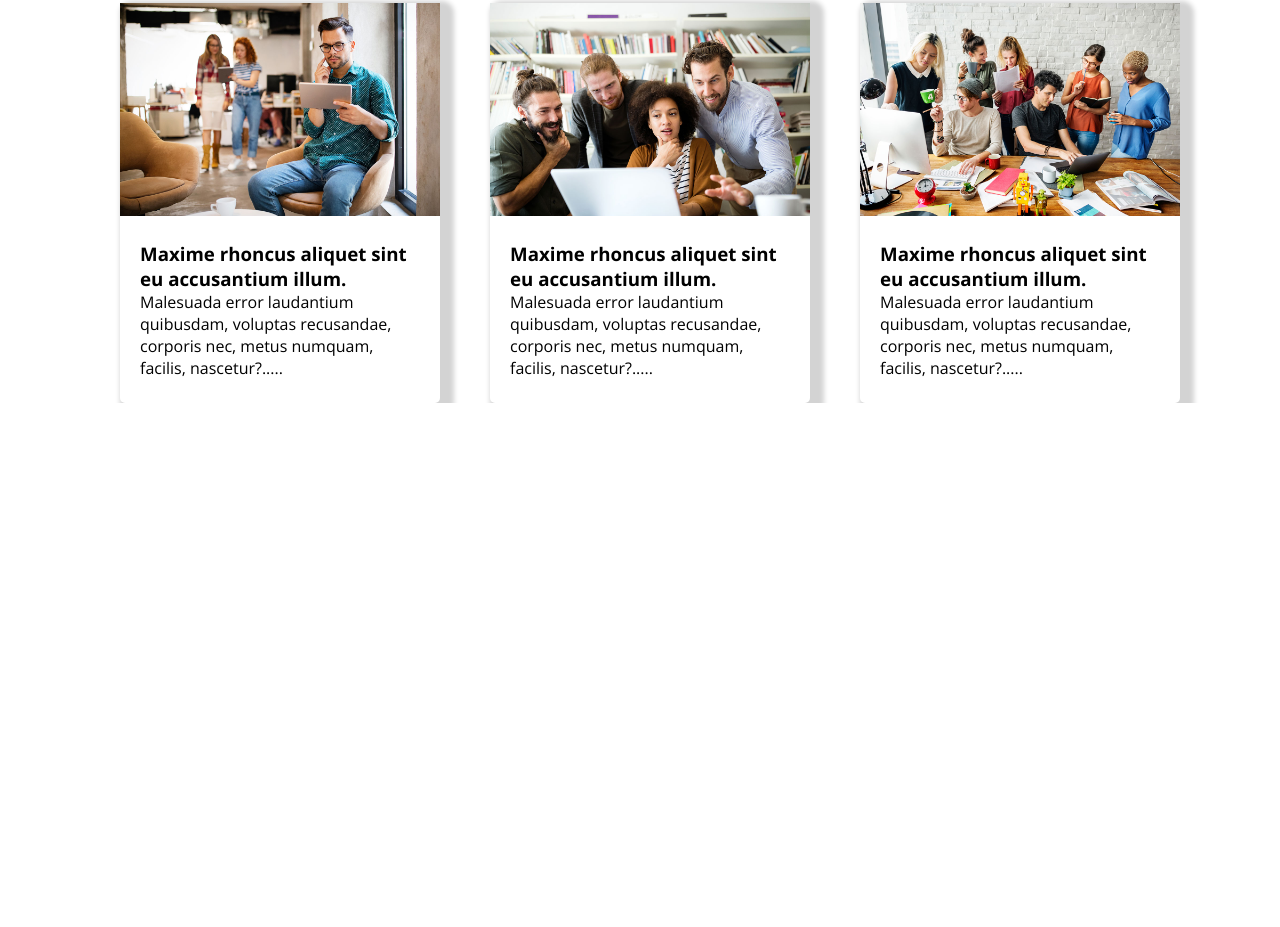
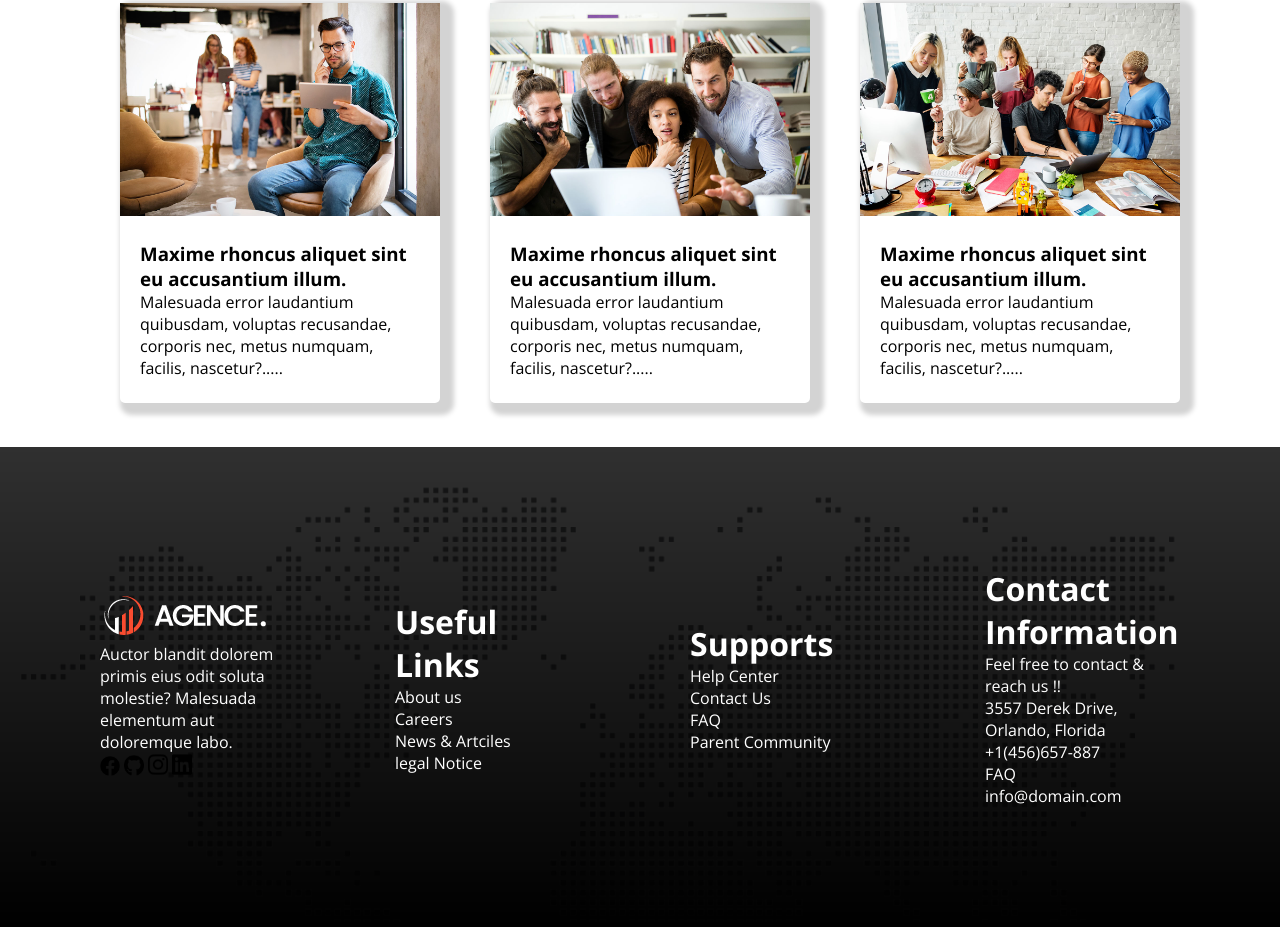
Before and after one commit to ShajIslam/Digital-Products-Project, a plain HTML site: page index.html in a window 1280 px wide. Shown: the part 2429-3356 px from the top of the page. Before the commit the page ends 2832 px from the top, so only its background shows below. Drawn offline with nearby package versions, Linux system fonts and the light colour scheme.

Commit message:
footer draft

```diff
--- a/index.html
+++ b/index.html
@@ -144,7 +144,48 @@
         </div>
        </section>
     </main>
-    <footer></footer>
+    <br>
+    <br>
+
+    <footer>
+       <div class="footer-container">
+        <div class="first-col">
+            <img src="logo/logo.png" alt="">
+            <p class="footer-para">Auctor blandit dolorem primis eius odit soluta molestie? Malesuada elementum aut doloremque labo.</p>
+
+            <img class="icons" src="icons/facebook.png" alt="">
+            <img class="icons"  src="icons/github.png" alt="">
+            <img class="icons"  src="icons/instagram.png" alt="">
+            <img class="icons"  src="icons/linkedin.png" alt="">
+
+    </div>
+<div class="second-col">
+    <h1>
+        Useful Links
+    </h1>
+    <li><a href="">About us</a></li>
+    <li><a href="">Careers</a></li>
+    <li><a href="">News & Artciles</a></li>
+    <li><a href="">legal Notice</a></li>
+</div>
+<div class="third-col">
+    <h1>Supports</h1>
+    <li><a href="">Help Center</a></li>
+    <li><a href="">Contact Us</a></li>
+    <li><a href="">FAQ</a></li>
+    <li><a href="">Parent Community</a></li>
+</div>
+<div class="fourth-col">
+    <h1>Contact Information</h1>
+    <p>Feel free to contact & reach us !!</p>
+    <li><a href="">3557 Derek Drive, Orlando, Florida</a></li>
+    <li><a href="">+1(456)657-887</a></li>
+    <li><a href="">FAQ</a></li>
+    <li><a href="">info@domain.com</a></li>
+</div>
+       </div>
+
+    </footer>
 
 </body>
 </html>
--- a/style.css
+++ b/style.css
@@ -205,8 +205,47 @@ button{
     box-shadow: 7px 5px 5px 7px lightgray;
     border-radius: 5px;
 
-
 }
 .title-des{
     padding: 20px;
 }
+.footer-container{
+    height: 60vh;
+    background-image: url('image/footer-bg.png'),
+    linear-gradient(rgba(0, 0, 0, 0.811), rgb(0, 0, 0));
+    background-repeat: no-repeat;
+    background-size: cover;
+    background-blend-mode: overlay;
+    color: white;
+    display: flex;
+    align-items: center;
+}
+.icons{
+    width: 20px;
+}
+
+.footer-container{
+    display: flex;
+    justify-content: center;
+    gap: 100px;
+    padding: 0px 100px;
+}
+a{
+    text-decoration: none;
+    color: white;
+}
+li{
+    list-style: none;
+}
+.first-col{
+    width: 25%;
+}
+.second-col{
+    width: 25%;
+}
+.third-col{
+    width: 25%;
+}
+.fourth-col{
+    width: 25%;
+}
```
Also changed, not shown: icons/facebook.png (added), icons/github.png (added), icons/instagram.png (added), icons/linkedin.png (added).
